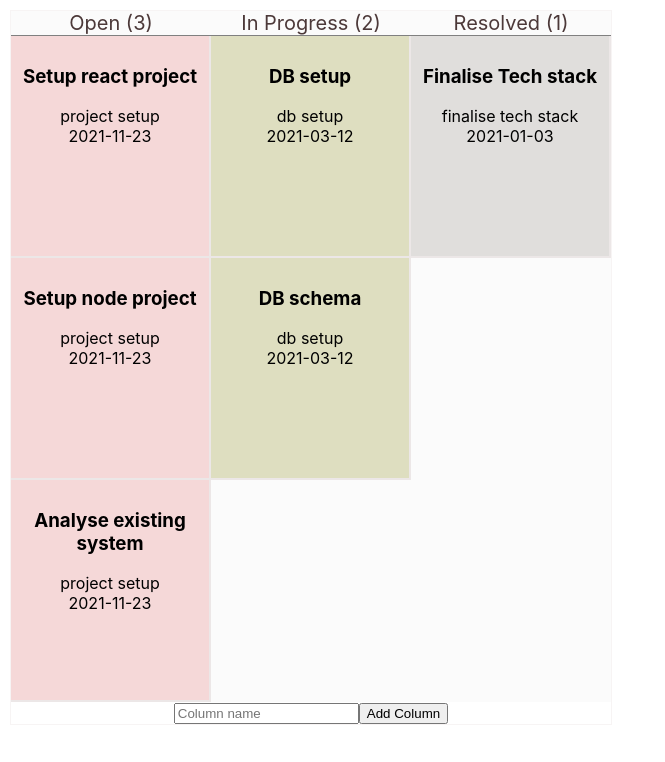
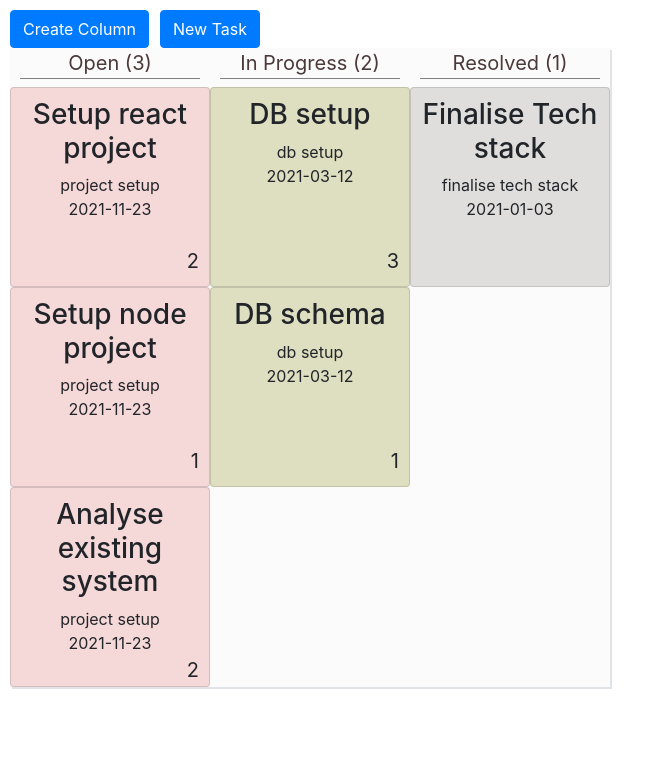
Before and after one commit to amitpchigadani/kanban, a React (Create React App) app: page / in a window 1280 px wide. Shown: the top 762 px of the page, without its empty margins (0-665 px from the left). Built offline with nearby package versions, Linux system fonts and the light colour scheme.

Commit message:
Add new card feature implemented

```diff
--- a/package.json
+++ b/package.json
@@ -3,10 +3,14 @@
   "version": "0.1.0",
   "private": true,
   "dependencies": {
+    "@babel/core": "^7.14.0",
+    "@babel/preset-env": "^7.14.0",
     "@testing-library/jest-dom": "^5.11.4",
     "@testing-library/react": "^11.1.0",
     "@testing-library/user-event": "^12.1.10",
+    "bootstrap": "^4.6.0",
     "react": "^17.0.2",
+    "react-bootstrap": "^1.5.2",
     "react-dom": "^17.0.2",
     "react-scripts": "4.0.3",
     "web-vitals": "^1.0.1"
--- a/src/App.css
+++ b/src/App.css
@@ -1,7 +1,6 @@
 .App {
   text-align: center;
   width: fit-content;
-  border: 1px solid #f7f4f4;
   margin: 10px;
 }
 
--- a/src/App.js
+++ b/src/App.js
@@ -10,17 +10,20 @@ function App() {
     cardList: [{
       title: 'Setup react project',
       description: 'project setup',
-      lastUpdated: '2021-11-23'
+      lastUpdated: '2021-11-23',
+      storyPoint: 2
     },
     {
       title: 'Setup node project',
       description: 'project setup',
-      lastUpdated: '2021-11-23'
+      lastUpdated: '2021-11-23',
+      storyPoint: 1
     },
     {
       title: 'Analyse existing system',
       description: 'project setup',
-      lastUpdated: '2021-11-23'
+      lastUpdated: '2021-11-23',
+      storyPoint: 2
     }]
   },
 
@@ -30,12 +33,14 @@ function App() {
     cardList: [{
       title: 'DB setup',
       description: 'db setup',
-      lastUpdated: '2021-03-12'
+      lastUpdated: '2021-03-12',
+      storyPoint: 3
     },
     {
       title: 'DB schema',
       description: 'db setup',
-      lastUpdated: '2021-03-12'
+      lastUpdated: '2021-03-12',
+      storyPoint: 1
     }]
   },
 
--- a/src/Card.css
+++ b/src/Card.css
@@ -6,3 +6,9 @@
     height: 200px;
     padding: 10px;
 }
+
+.storyPoint {
+    text-align: right;
+    margin-top: auto;
+    font-size: 20px;
+}
--- a/src/Card.js
+++ b/src/Card.js
@@ -3,10 +3,11 @@ import './Card.css'
 export const Card = (props) => {
 	return (
 		<div style={props.style} className="card">
-			<h3>{props.title}</h3>
-			<span>{props.description}</span>
-			<span>{props.lastUpdated}</span>
-			<span>{props.attachment}</span>
+			<h3>{props.card.title}</h3>
+			<span>{props.card.description}</span>
+			<span>{props.card.lastUpdated}</span>
+			<span>{props.card.attachment}</span>
+			<span className="storyPoint">{props.card.storyPoint}</span>
     	</div>
 	)
 }
--- a/src/Column.css
+++ b/src/Column.css
@@ -7,4 +7,6 @@
 .label {
 	border-bottom: 1px solid gray;
     font-size: 20px;
+    margin-left: 10px;
+    margin-right: 10px;
 }
--- a/src/Column.js
+++ b/src/Column.js
@@ -8,7 +8,7 @@ export const Column = (props) => {
 		backgroundColor: props.color
 	}
 	props?.column?.forEach((col, i) => {
-		list.push(<Card key={i} style={styles} title={col.title} description={col.description} lastUpdated={col.lastUpdated}></Card>)
+		list.push(<Card key={i} style={styles} card={col}></Card>)
 	});
 
 	return (
--- a/src/Kanban.css
+++ b/src/Kanban.css
@@ -1,4 +1,24 @@
 .kanban {
 	display: flex;
-	background-color: #fbfbfb;
+    background-color: #fbfbfb;
+    box-shadow: 2px 2px #e0e4e6;
 }
+
+.modal-form {
+	display: flex;
+	flex-direction: column;
+}
+
+input[type="text"], textarea {
+    margin-bottom: 25px !important;
+}
+
+textarea {
+	height: 200px;
+}
+
+.toolbar {
+	width: 250px;
+	display: flex;
+	justify-content: space-between;;
+}
--- a/src/Kanban.js
+++ b/src/Kanban.js
@@ -1,21 +1,41 @@
 
 import {Column} from './Column';
 import './Kanban.css';
-import {useState} from 'react'
+import React, {useState} from 'react'
+import Button from 'react-bootstrap/Button';
+import Modal from 'react-bootstrap/Modal';
+import DropdownButton from 'react-bootstrap/DropdownButton';
+import Dropdown from 'react-bootstrap/Dropdown';
 
 export const Kanban = (props) => {
 
 	const list = [];
+  	const colDropDownItems = [];
+
+	let newColumn = '';
+	let newCard = {
+		title: '',
+		description: '',
+		storyPoint: ''
+	};
+	const columnColors = ['gray', 'white'];
+
 	const [columns, setColumns] = useState([...props.columnList]);
-	const [newColumn, setNewColumn] = useState('');
-	const columnColors = ['gray', 'white'];
+	const [show, setShow] = useState(false);
+	const [cardShow, setCardShow] = useState(false);
+
+  	const handleClose = () => setShow(false);
+  	const handleShow = () => setShow(true);
+  	const handleCardClose = () => setCardShow(false);
+  	const handleCardShow = () => setCardShow(true);
 
 	columns.forEach((col, i) => {
 		list.push(<Column color={col.color} name={col.name} key={i} column={col.cardList}></Column>)
+		colDropDownItems.push(<Dropdown.Item key={i} eventKey={col.name}>{col.name}</Dropdown.Item>)
 	});
 
 	const nameChange = (e) => {
-    	setNewColumn(e.target.value);
+    	newColumn = e.target.value;
   	}
 
 	const addColumn = () => {
@@ -26,17 +46,99 @@ export const Kanban = (props) => {
 		}
 
 		setColumns([...columns, col]);
+		setShow(false);
+	}
+
+	const cardTitleChange = (e) => {
+		newCard.title = e.target.value;
+	}
+
+	const cardDescriptionChange = (e) => {
+		newCard.description = e.target.value;
+	}
+
+	const cardStoryPointChange = (e) => {
+		newCard.storyPoint = e.target.value;
+	}
+
+	const addCard = () => {
+		const d = new Date();
+		newCard.lastUpdated = d.getFullYear() + '-' + d.getMonth() + '-' + d.getDate();
+		const selectedColIndex = columns.findIndex(col => col.name === newCard.columnName);
+		if(selectedColIndex > -1) {
+			const columnList = [...columns];
+			columnList[selectedColIndex].cardList.push(newCard);
+			setColumns([...columnList]);
+		}
+		setCardShow(false);
+	}
+
+	const columnSelectionChange = (columnName) => {
+		newCard.columnName = columnName;
 	}
 
 	return (
 		<>
+			<div className="toolbar">
+				<Button variant="primary" onClick={handleShow}>
+					Create Column
+				</Button>
+				<Button variant="primary" onClick={handleCardShow}>
+					New Task
+				</Button>
+			</div>
+			<Modal
+		        show={show}
+		        onHide={handleClose}
+		        backdrop="static"
+		        keyboard={false}
+		      	>
+		        <Modal.Header closeButton>
+		          <Modal.Title>Create Column</Modal.Title>
+		        </Modal.Header>
+		        <Modal.Body>
+					<input type="text" placeholder="Column name" onChange={ nameChange }/>
+		        </Modal.Body>
+		        <Modal.Footer>
+		          <Button variant="secondary" onClick={handleClose}>
+		            Close
+		          </Button>
+		          <Button variant="primary" onClick={addColumn}>
+		            Add
+		          </Button>
+		        </Modal.Footer>
+      		</Modal>
+      		<Modal
+		        show={cardShow}
+		        onHide={handleCardClose}
+		        backdrop="static"
+		        keyboard={false}
+		      	>
+		        <Modal.Header closeButton>
+		          <Modal.Title>New Task</Modal.Title>
+		        </Modal.Header>
+		        <Modal.Body>
+		        	<div className="modal-form">
+						<input type="text" placeholder="Title" onChange={ cardTitleChange }/>
+						<textarea type="text" placeholder="Description" onChange={ cardDescriptionChange }/>
+						<input type="text" placeholder="Story Points" onChange={ cardStoryPointChange }/>
+						<DropdownButton id="dropdown-basic-button" title="Select Column" onSelect={columnSelectionChange}>
+						  {colDropDownItems}
+						</DropdownButton>
+					</div>
+		        </Modal.Body>
+		        <Modal.Footer>
+		          <Button variant="secondary" onClick={handleCardClose}>
+		            Close
+		          </Button>
+		          <Button variant="primary" onClick={addCard}>
+		            Add
+		          </Button>
+		        </Modal.Footer>
+      		</Modal>
 			<div className="kanban">
 				{list}
 			</div>
-			<input type="text" placeholder="Column name" onChange={ nameChange }/>
-			<button onClick={addColumn}>
-				Add Column
-			</button>
 		</>
 	)
 }
--- a/src/index.js
+++ b/src/index.js
@@ -3,6 +3,7 @@ import ReactDOM from 'react-dom';
 import './index.css';
 import App from './App';
 import reportWebVitals from './reportWebVitals';
+import 'bootstrap/dist/css/bootstrap.min.css';
 
 ReactDOM.render(
   <React.StrictMode>
```
Also changed, not shown: 2 other files (tests, documents, lock files or other folders).
